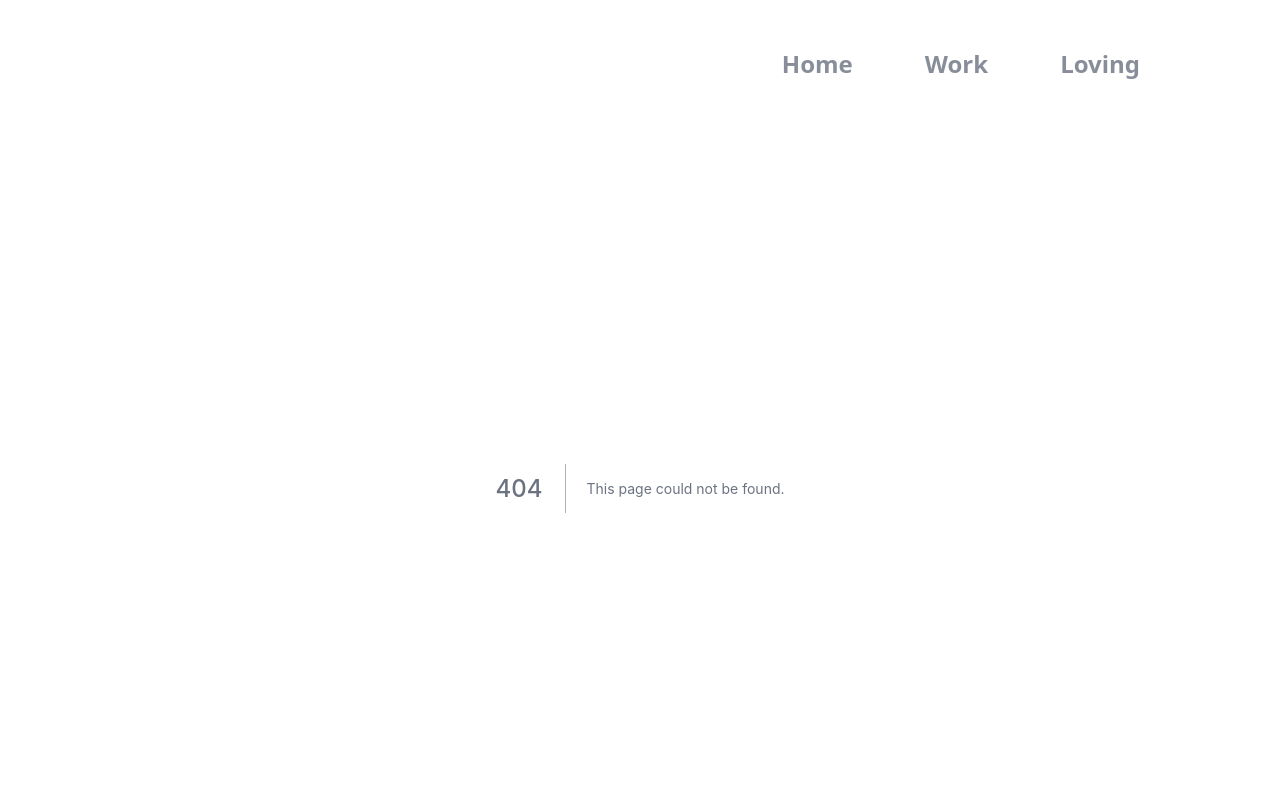
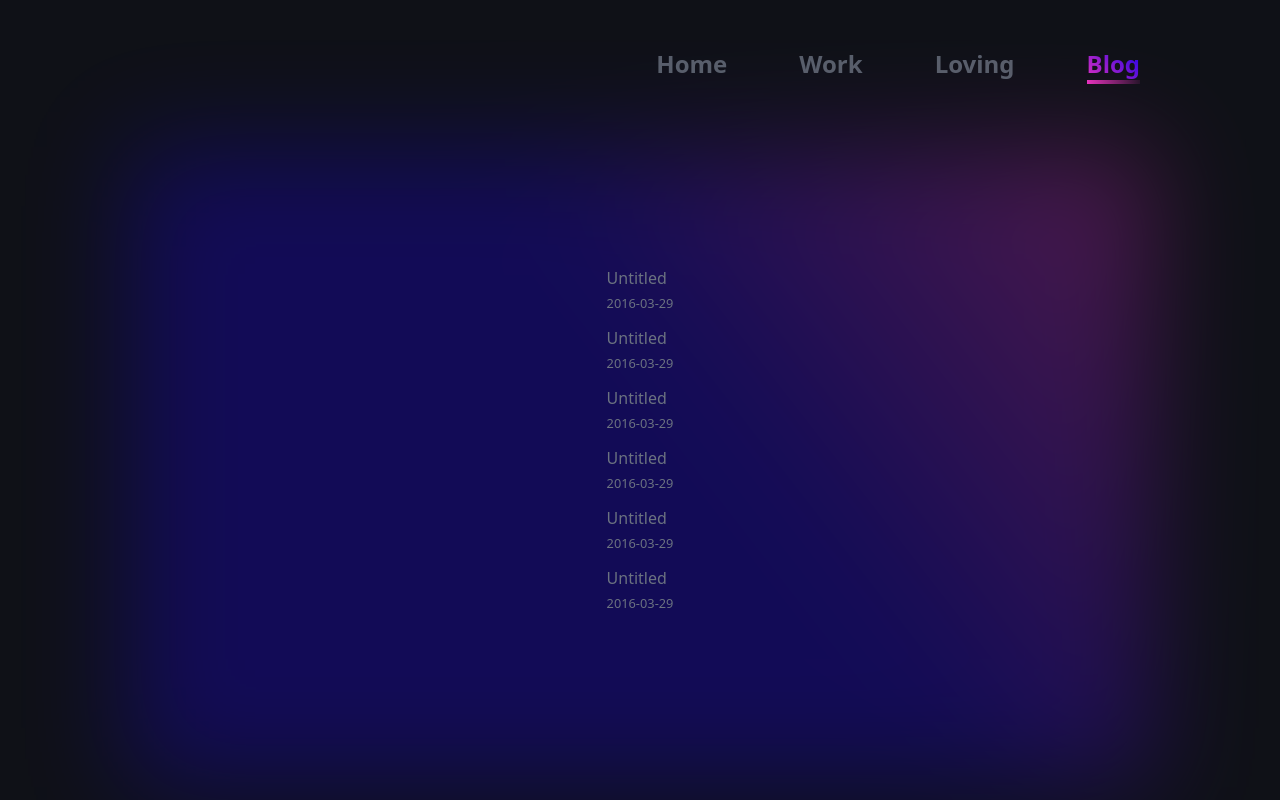
Before and after one commit to luigibarbato/meonweb, a Next.js app: page /Blog in a window 1280 px wide. Before the commit this address had no page. Built offline with nearby package versions, Linux system fonts and the light colour scheme.

Commit message:
feat: add blog section

```diff
--- a/components/Config.js
+++ b/components/Config.js
@@ -20,6 +20,13 @@ const Sections = [
     colors: ["#e732bd", "#1b00e8", "#1b00e8"],
     radialBackground: true,
   },
+  {
+    name: "Blog",
+    description: "Is the page where you can see my interests",
+    url: "/Blog",
+    colors: ["#e732bd", "#1b00e8", "#1b00e8"],
+    radialBackground: true,
+  },
 ];
 
 
--- /dev/null
+++ b/content/blog/test copy 2.mdx
@@ -0,0 +1,6 @@
+---
+title: "Untitled"
+date: "2016-03-29"
+---
+
+Lorem ipsum dolor sit amet, consectetur adipiscing elit. Nulla vitae elit libero, a pharetra augue. Nullam quis risus eget urna mollis ornare vel eu leo. Nullam id dolor id nibh ultricies vehicula ut id elit. Donec ullamcorper nulla non me
--- /dev/null
+++ b/content/blog/test copy 3.mdx
@@ -0,0 +1,6 @@
+---
+title: "Untitled"
+date: "2016-03-29"
+---
+
+Lorem ipsum dolor sit amet, consectetur adipiscing elit. Nulla vitae elit libero, a pharetra augue. Nullam quis risus eget urna mollis ornare vel eu leo. Nullam id dolor id nibh ultricies vehicula ut id elit. Donec ullamcorper nulla non me
--- /dev/null
+++ b/content/blog/test copy 4.mdx
@@ -0,0 +1,6 @@
+---
+title: "Untitled"
+date: "2016-03-29"
+---
+
+Lorem ipsum dolor sit amet, consectetur adipiscing elit. Nulla vitae elit libero, a pharetra augue. Nullam quis risus eget urna mollis ornare vel eu leo. Nullam id dolor id nibh ultricies vehicula ut id elit. Donec ullamcorper nulla non me
--- /dev/null
+++ b/content/blog/test copy 5.mdx
@@ -0,0 +1,6 @@
+---
+title: "Untitled"
+date: "2016-03-29"
+---
+
+Lorem ipsum dolor sit amet, consectetur adipiscing elit. Nulla vitae elit libero, a pharetra augue. Nullam quis risus eget urna mollis ornare vel eu leo. Nullam id dolor id nibh ultricies vehicula ut id elit. Donec ullamcorper nulla non me
--- /dev/null
+++ b/content/blog/test copy.mdx
@@ -0,0 +1,6 @@
+---
+title: "Untitled"
+date: "2016-03-29"
+---
+
+Lorem ipsum dolor sit amet, consectetur adipiscing elit. Nulla vitae elit libero, a pharetra augue. Nullam quis risus eget urna mollis ornare vel eu leo. Nullam id dolor id nibh ultricies vehicula ut id elit. Donec ullamcorper nulla non me
--- /dev/null
+++ b/content/blog/test.mdx
@@ -0,0 +1,6 @@
+---
+title: "Untitled"
+date: "2016-03-29"
+---
+
+Lorem ipsum dolor sit amet, consectetur adipiscing elit. Nulla vitae elit libero, a pharetra augue. Nullam quis risus eget urna mollis ornare vel eu leo. Nullam id dolor id nibh ultricies vehicula ut id elit. Donec ullamcorper nulla non me
--- a/package.json
+++ b/package.json
@@ -15,6 +15,7 @@
     "framer-motion": "^6.3.11",
     "gray-matter": "^4.0.3",
     "next": "12.1.6",
+    "next-mdx-remote": "^4.3.0",
     "next-seo": "^5.4.0",
     "node-sass": "^7.0.1",
     "postcss": "^8.4.14",
--- /dev/null
+++ b/pages/Blog/[slug].tsx
@@ -0,0 +1,51 @@
+import { MDXRemote } from "next-mdx-remote";
+import { serialize } from "next-mdx-remote/serialize";
+import fs from "fs";
+import path from "path";
+import matter from "gray-matter";
+
+const Post = ({ frontMatter: { title, date }, mdxSource }) => {
+    return (
+        <div>
+            <h1 className="font-bold text-7xl mt-24 mb-12">{title}</h1>
+            <time className="text-gray-500 italic">{date}</time>
+            <p className="prose mt-12">
+                <MDXRemote {...mdxSource} />
+            </p>
+        </div>
+    );
+}
+
+
+export const getStaticPaths = async () => {
+    const files = fs.readdirSync(path.join('content/blog'))
+
+    const paths = files.map(filename => ({
+        params: {
+            slug: filename.replace('.mdx', '')
+        }
+    }))
+
+    return {
+        paths,
+        fallback: false
+    }
+}
+
+export const getStaticProps = async ({ params: { slug } }) => {
+    const markdownWithMeta = fs.readFileSync(path.join('content/blog',
+        slug + '.mdx'), 'utf-8')
+
+    const { data: frontMatter, content } = matter(markdownWithMeta)
+    const mdxSource = await serialize(content)
+
+    return {
+        props: {
+            frontMatter,
+            slug,
+            mdxSource
+        }
+    }
+}
+
+export default Post
--- /dev/null
+++ b/pages/Blog/index.tsx
@@ -0,0 +1,56 @@
+import fs from 'fs';
+import path from 'path';
+import Layout from '../../components/Layout'
+import matter from 'gray-matter';
+import { GetStaticProps, NextPage } from 'next'
+import Link from 'next/link'
+import { InferGetStaticPropsType } from 'next';
+
+
+export const getStaticProps: GetStaticProps = async () => {
+    const files = fs.readdirSync(path.join('content/blog'))
+    const posts = files.map(filename => {
+        const markdownWithMeta = fs.readFileSync(path.join('content/blog', filename), 'utf-8')
+        const { data: frontMatter } = matter(markdownWithMeta)
+        return {
+            frontMatter,
+            slug: filename.split('.')[0]
+        }
+    })
+    return {
+        props: {
+            posts
+        }
+    }
+}
+
+const Blog: NextPage = ({ posts, settings }: InferGetStaticPropsType<typeof getStaticProps>) => {
+    return (
+        <Layout title={settings.name} description={settings.description} radialBackground={settings.radialBackground} colors={settings.colors}>
+            {
+                posts.map((post, index) => (
+                    <Link href={'/blog/' + post.slug} passHref key={index}>
+                        <div className="card mb-3 pointer" style={{ maxWidth: '540px' }}>
+                            <div className="row g-0">
+                                <div className="col-md-8">
+                                    <div className="card-body">
+                                        <h5 className="card-title">{post.frontMatter.title}</h5>
+                                        <p className="card-text">{post.frontMatter.description}</p>
+                                        <p className="card-text">
+                                            <small className="text-muted">{post.frontMatter.date}</small>
+                                        </p>
+                                    </div>
+                                </div>
+                                <div className="col-md-4 m-auto">
+                                </div>
+                            </div>
+                        </div>
+                    </Link>
+                ))
+            }
+        </Layout>
+    )
+}
+
+
+export default Blog
```
Also changed, not shown: 1 other file (tests, documents, lock files or other folders).
